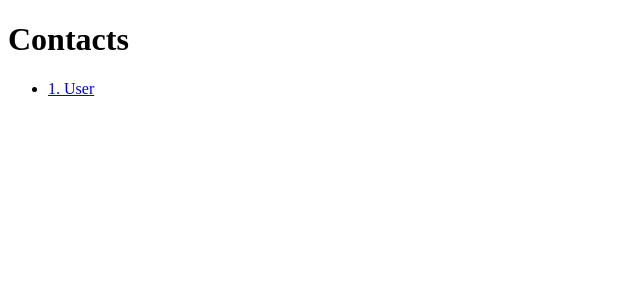
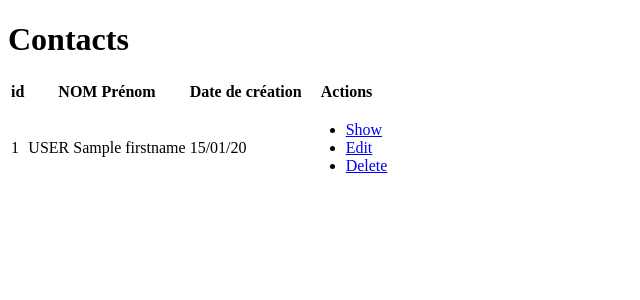
Before and after one commit to klonerom/simple-mvc-test, a PHP site: template src/View/Contact/index.html.twig in a window 1280 px wide. Shown: the top 300 px of the page, without its empty margins (0-640 px from the left). Run offline with PHP 8.4, Linux system fonts and the light colour scheme; the template is opened without the code that fills it: most values are stand-ins (such as "Sample title", 1, 10 or a date in 2020); some libraries are stand-ins or nearby versions.

Commit message:
first dispaly contact

```diff
--- a/src/Controller/ContactController.php
+++ b/src/Controller/ContactController.php
@@ -27,7 +27,7 @@ class ContactController extends AbstractController
     {
         $contactManager = new ContactManager();
         $contacts = $contactManager->selectAll();
-
+        //var_dump($contacts);die;
         return $this->twig->render('Contact/index.html.twig', ['contacts' => $contacts]);
     }
 
--- a/src/View/Contact/index.html.twig
+++ b/src/View/Contact/index.html.twig
@@ -2,11 +2,27 @@
 
 {% block content %}
     <h1>Contacts</h1>
-    <ul>
+    <table>
+    <tr>
+        <th>id</th>
+        <th>NOM Prénom</th>
+        <th>Date de création</th>
+        <th>Actions</th>
+    </tr>
         {% for contact in contacts %}
-            <li><a href="/item/{{ contact.id }}">{{ contact.id }}. {{ contact.lastname }}</a></li>
+        <tr>
+            <td>{{ contact.id }}</td>
+            <td>{{ contact.lastname|upper }} {{ contact.firstname|capitalize }}</td>
+            <td>{{ contact.createdAt|date('d/m/y') }}</td>
+            <td><ul>
+                    <li><a href="/contact/{{ contact.id }}">Show</a></li>
+                    <li><a href="/contact/{{ contact.id }}">Edit</a></li>
+                    <li><a href="/contact/{{ contact.id }}">Delete</a></li>
+                </ul>
+            </td>
         {% else %}
             <li>Nothing to display</li>
         {% endfor %}
-    </ul>
+        </tr>
+    </table>
 {% endblock %}
```
Also changed, not shown: src/Model/Contact.php (+18 -0 lines).
